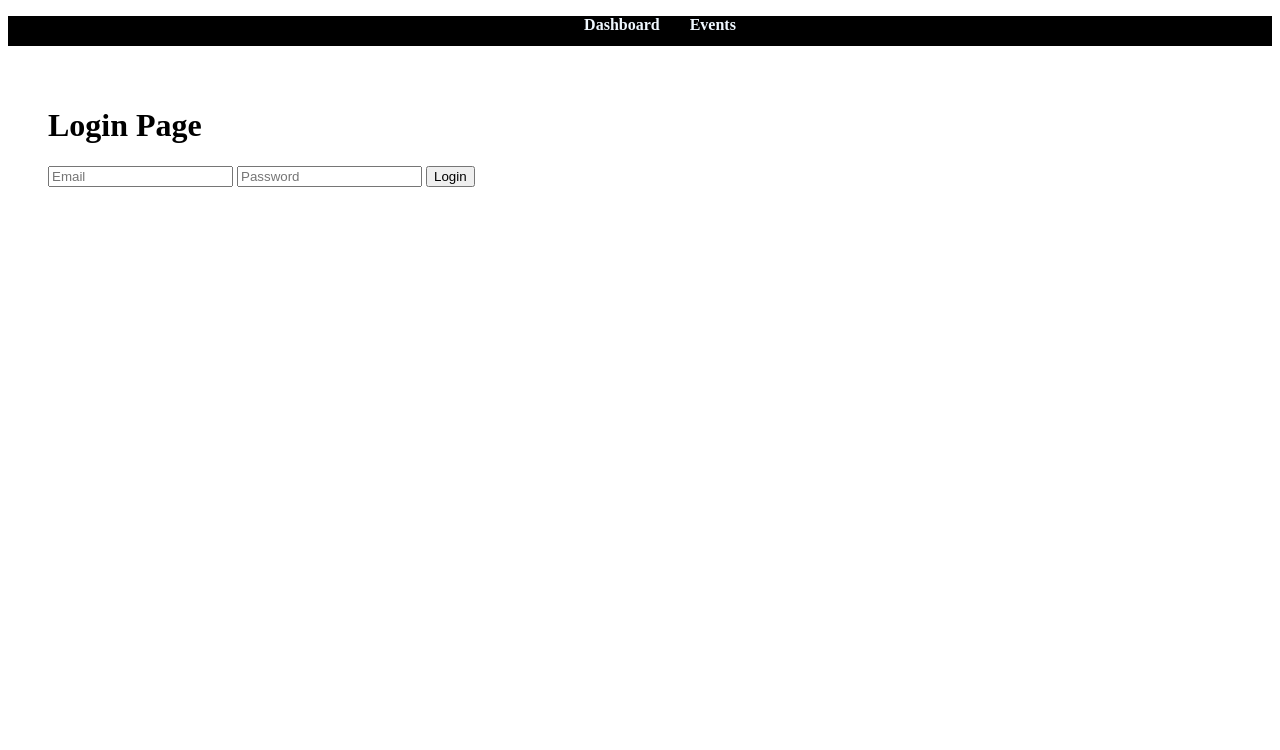
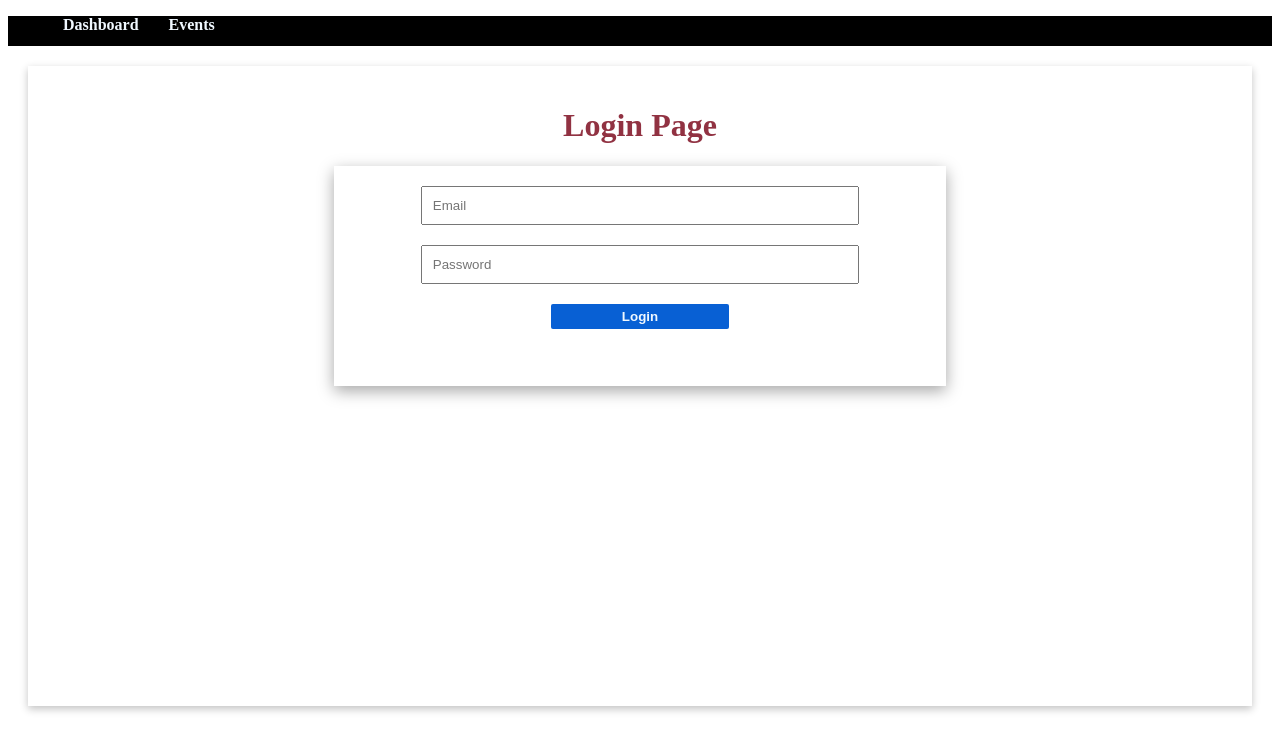
Before and after one commit to Jitugandhare/mock-assessment-2, a website: page index.html in a window 1280 px wide. Drawn offline with Linux system fonts and the light colour scheme.

Commit message:
mock assesment 1

```diff
--- a/index.html
+++ b/index.html
@@ -9,8 +9,12 @@
             color: white;
             width: 100%;
             height: 30px;
+
+
         }
         .nav a{
+
+
             color: aliceblue;
             text-decoration: none;
             font-weight: bold;
@@ -18,7 +22,8 @@
         .nav ul{
             list-style: none;
             display: flex;
-            justify-content: center;
+
+            /* justify-content: center; */
 
         }
         .nav li{
@@ -28,7 +33,41 @@
             /* border: 2px solid red; */
             padding: 20px;
             margin: 20px;
+            text-align: center;
+            height: 600px;
+            box-shadow: rgba(0, 0, 0, 0.24) 0px 3px 8px;
+
         }
+        .container form{
+            display: flex;
+            flex-direction: column;
+            align-items: center;
+            width: 50%;
+            height: 200px;
+            padding: 10px;
+            margin: auto;
+            box-shadow: rgba(0, 0, 0, 0.35) 0px 5px 15px;
+        }
+        .container button{
+            background-color: rgb(8, 96, 212);
+            color: aliceblue;
+            border-radius: 2px;
+            margin-top: 10px;
+            cursor: pointer;
+            font-weight: bold;
+            padding: 5px;
+            width: 30%;
+            border: 0px;
+        }
+        .container input{
+            width: 70%;
+            padding: 10px;
+            margin: 10px;
+        }
+        .container h1{
+            color: rgb(145, 50, 66);
+        }
+
     </style>
     <title>Event-manager-app</title>
 
```
